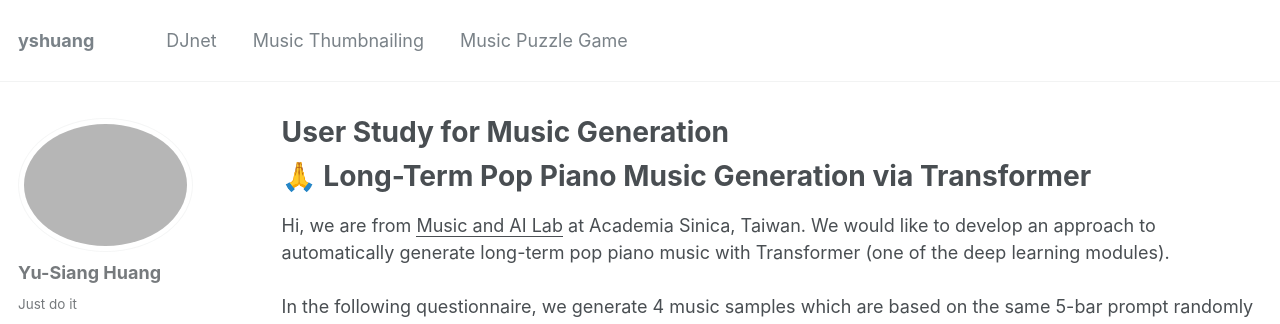
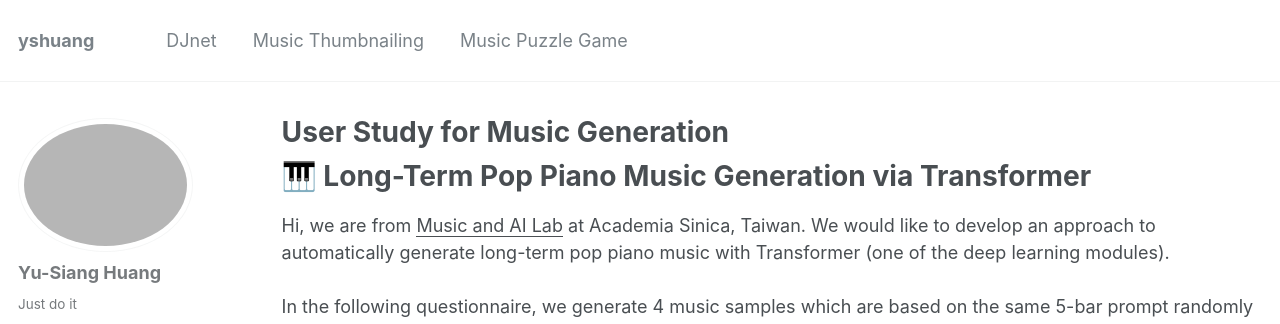
Before and after one commit to remyhuang/remyhuang.github.io, a Jekyll site: the page built from _pages/music_generation.html, in a window 1280 px wide and 1116 px high. Shown: the top 324 px of the window. Built offline with Jekyll 4.4.1, drawn with Linux system fonts in a browser that asks for light colours; some web fonts are replaced.

```diff
--- a/_pages/music_generation.html
+++ b/_pages/music_generation.html
@@ -78,7 +78,7 @@ author_profile: true
         </script>
 
         <!-- description -->
-        <h1>🙏 Long-Term Pop Piano Music Generation via Transformer</h1>
+        <h1>🎹 Long-Term Pop Piano Music Generation via Transformer</h1>
         <p>
             Hi, we are from <u><a href="https://musicai.citi.sinica.edu.tw/" target="_blank">Music and AI Lab</a></u> at Academia Sinica, Taiwan.
             We would like to develop an approach to automatically generate long-term pop piano music with Transformer (one of the deep learning modules). <br><br>
```
